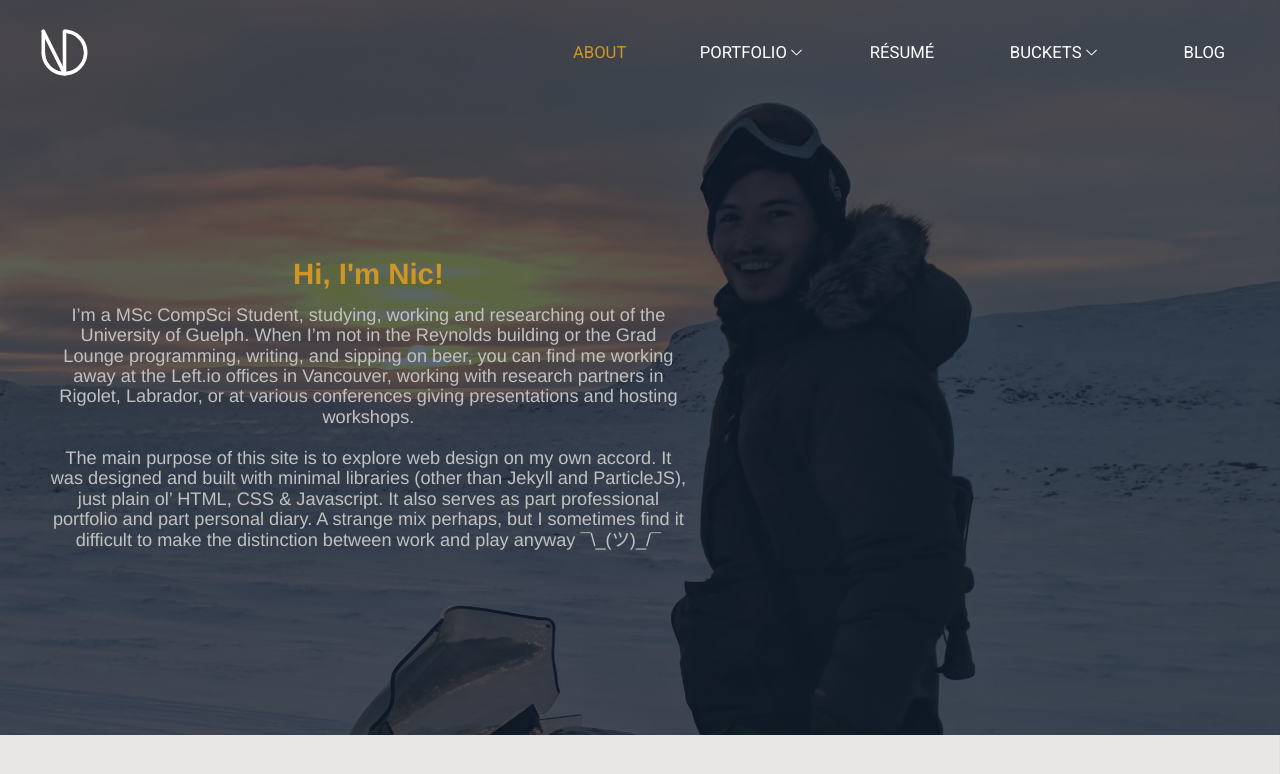
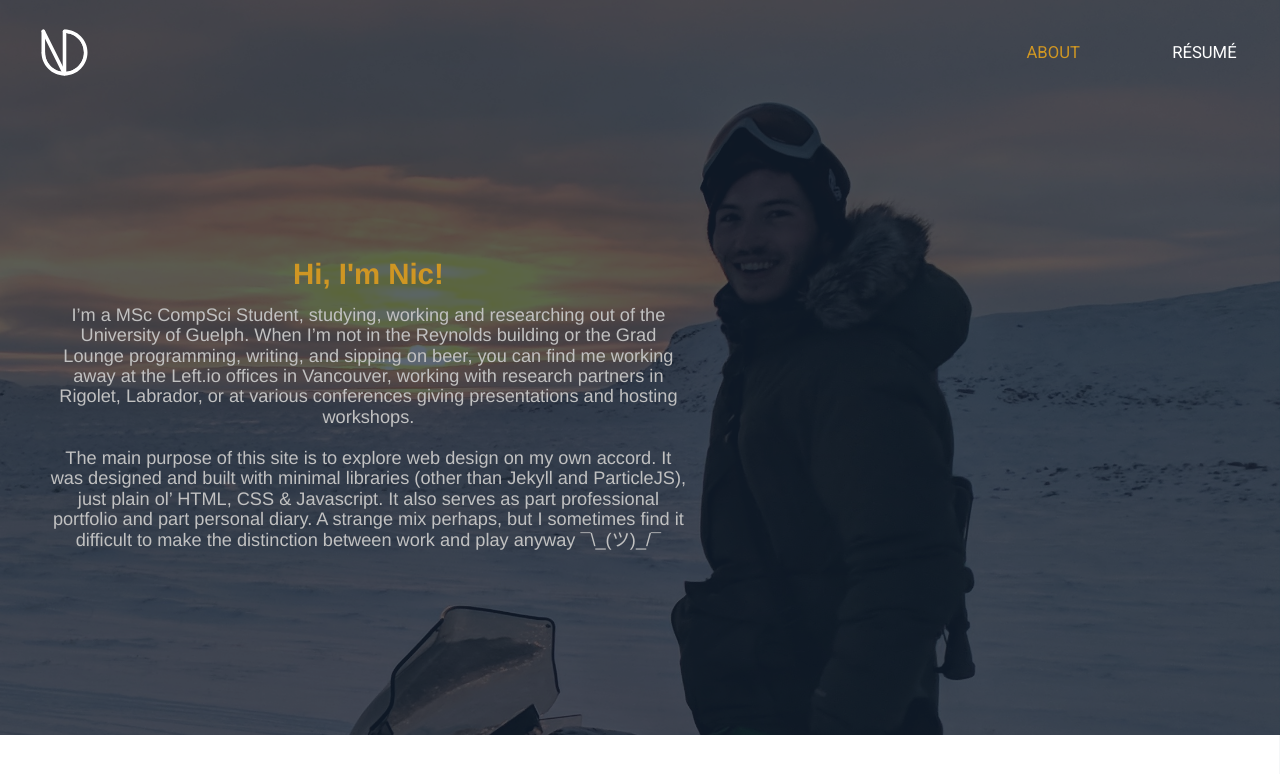
Before and after one commit to Durishn/nicdurish.ca-v1, a Jekyll site: the page built from pages/about.html, in a window 1280 px wide and 900 px high. Shown: the top 774 px of the window. Built offline with Jekyll 4.4.1, drawn with Linux system fonts in a browser that asks for light colours; nearby versions of some CDN libraries; some of the changed lines change nothing that is shown.

Commit message:
reduced for production

```diff
--- a/_includes/head.html
+++ b/_includes/head.html
@@ -12,8 +12,8 @@
 	  <!-- Necessary Libaries -->
     <script src="https://ajax.googleapis.com/ajax/libs/jquery/3.1.1/jquery.min.js"></script>
     <script src="../js/particles.js"></script>
+    <script src="../js/uilang.js"></script>
     <script src="../js/scripts.js"></script>
-    <script src="../js/uilang.js"></script>
 
 	<!-- Google Analytics -->
 	{% if site.google_analytics and jekyll.environment == 'production' %}
--- a/css/main.scss
+++ b/css/main.scss
@@ -121,9 +121,9 @@
 /*************
 Default Layout
 **************/
-.default-body{
+/*.default-body{
   background-color: $default-background;
-}
+}*/
 
 .banner-div{
   background-color: $nav-back;
--- a/js/scripts.js
+++ b/js/scripts.js
@@ -1,4 +1,6 @@
-
+/*****************
+* Navbar Animation
+*****************/
 $(window).scroll(function() {
   var ww = document.body.clientWidth;
   if ($(document).scrollTop() > 50) {
@@ -8,14 +10,19 @@
   }
 });
 
-/* particlesJS.load(@dom-id, @path-json, @callback (optional)); */
+/*****************
+* Particle Animation
+*****************/
 particlesJS.load('particles-js', '../assets/particles.json', function() {
   console.log('callback - particles.js config loaded');
 });
 
 
-(function($) { // Begin jQuery
-  $(function() { // DOM ready
+/*****************
+* Mobile Dropdown Animation
+*****************/
+(function($) {
+  $(function() {
 
     $('.mobile-nav-dropdown a:not(:only-child)').click(function() {
       $(this).siblings('.mobile-drop-menu').toggle();
@@ -24,10 +31,13 @@
 //      e.stopPropagation();
     });
 
-  }); // end DOM ready
-})(jQuery); // end jQuery
+  });
+})(jQuery);
 
 
+/*****************
+* Parallax Banner Animation
+*****************/
 function EasyPeasyParallax() {
   scrollPos = $(this).scrollTop();
   $('.banner').css({
--- a/pages/about.html
+++ b/pages/about.html
@@ -16,6 +16,5 @@
 </div>
 
 
-<div class="page-content" style="height: 200vh; width: 100%; ">
-
+<div class="row" style="height:200vh">
 </div>
```
Also changed, not shown: _includes/header.html (+12 -12 lines), _includes/header_fixed.html (+12 -12 lines), 6 other files.
